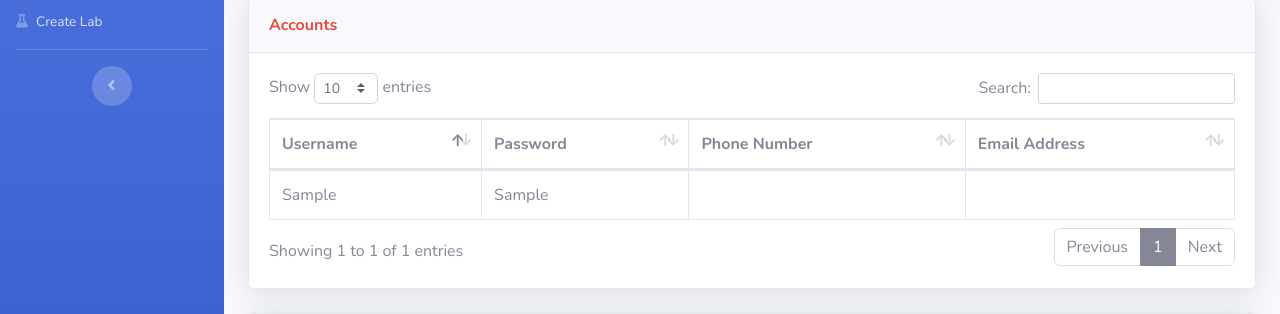
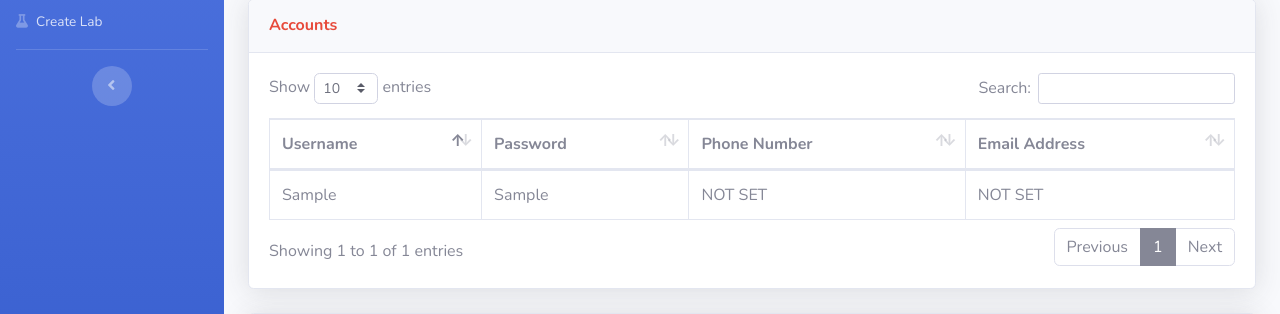
Before and after one commit to KevCannotCode/Course-Management-Website, a Django app: template templates/home.html in a window 1280 px wide. Shown: the part 279-593 px from the top of the page. Run offline with Django 3.2, Linux system fonts and the light colour scheme; the template is opened without the code that fills it: most values are stand-ins (such as "Sample title", 1, 10 or a date in 2020); some libraries are stand-ins or nearby versions.

Commit message:
UI Home Update

```diff
--- a/templates/home.html
+++ b/templates/home.html
@@ -229,8 +229,8 @@
                                                 <td>{{ j.1 }}</td>
                                                 <td>{{ j.2 }}</td>
                                                 {% else %}
-                                                <td></td>
-                                                <td></td>
+                                                <td>NOT SET</td>
+                                                <td>NOT SET</td>
                                                 {% endif %}
                                             {% endfor %}
                                     </tbody>
```
